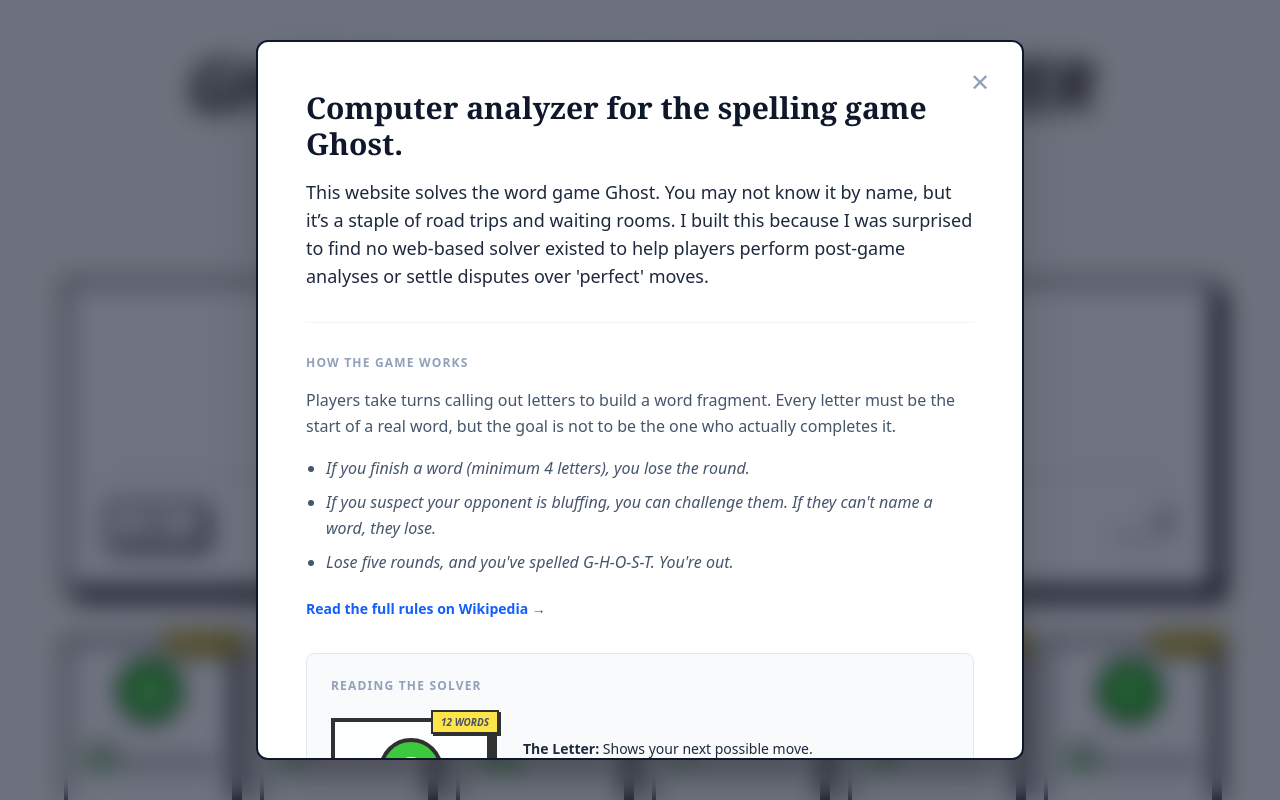
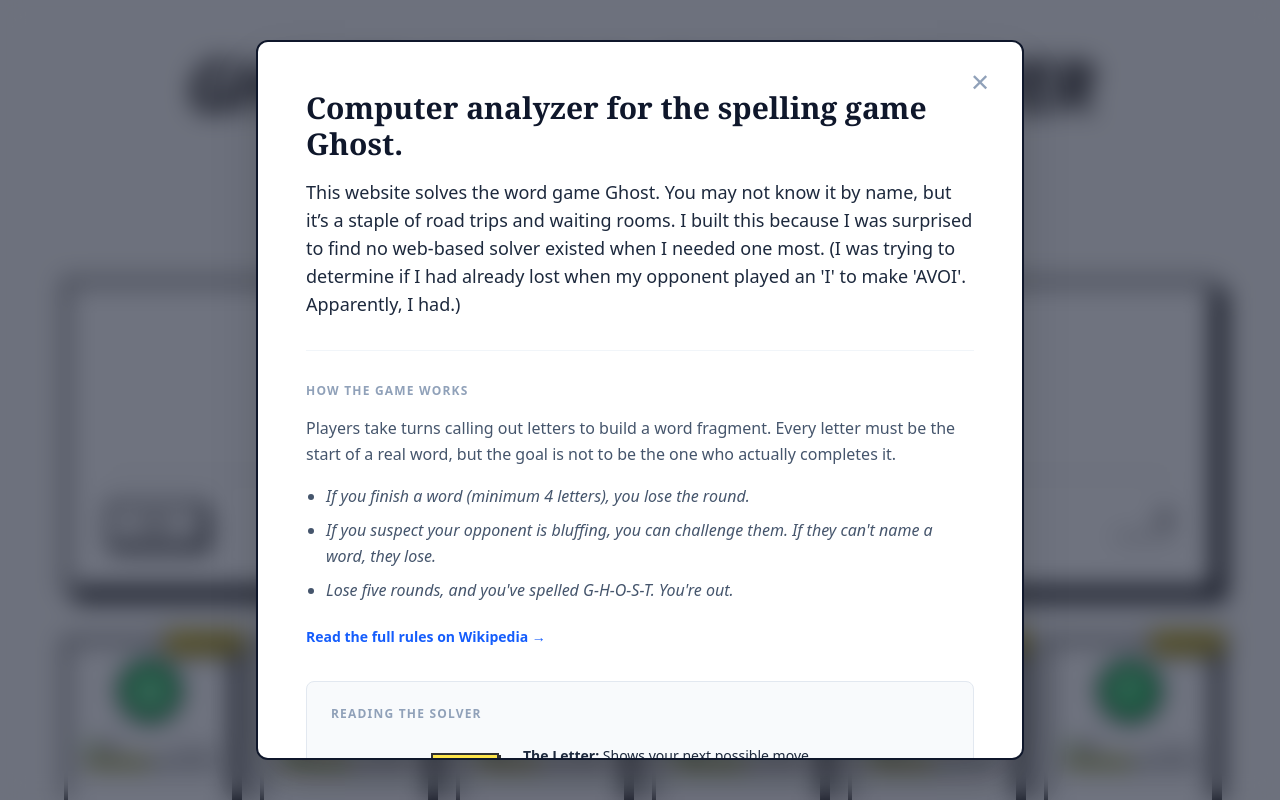
Before and after one commit to Aaronkoe/ghost-solver, a React (Vite) app: page / in a window 1280 px wide. Both pictures are taken after a click on the button "What is this?". Shown: the top 800 px of the page. Built offline with nearby package versions, Linux system fonts and the light colour scheme.

Commit message:
Fixes some issues with win/loss detection. adds dictionary section to about modal

```diff
--- a/src/App.tsx
+++ b/src/App.tsx
@@ -1,4 +1,5 @@
 import { useState, useEffect, useMemo, useRef } from 'react';
+import { calculateSafety } from './utils/trieHelpers.ts'
 import AboutModal from './components/AboutModal';
 import LetterCard from './components/LetterCard';
 import PlayerManager from './components/PlayerManager';
@@ -58,17 +59,23 @@
   // --- Derived State ---
   const activePlayerIndex = input.length % playerCount;
 
-  const getVisuals = (node: any) => {
-    const isGuaranteedWin = node.v === 1;
-    const isGuaranteedLoss = node.v === 0 && node.p === 0;
+  const getVisuals = (node: any, safety: number, playerCount: number) => {
+    // If 2 players, trust the pre-calculated minimax node.v
+    // If 3+ players, we label it as 'Risky' unless safety is 0 or 1
+    const isGuaranteedWin = playerCount === 2 ? node.v === 1 : safety === 1;
+    const isGuaranteedLoss = playerCount === 2 ? node.v === 0 : safety === 0;
 
-    // HSL: 120 is Green, 0 is Red. p (probability) slides between them.
-    let hue = isGuaranteedWin ? 120 : isGuaranteedLoss ? 0 : 20 + node.p * 75;
+    let mainColor = isGuaranteedWin ? '#22c55e' : isGuaranteedLoss ? '#ef4444' : '#f59e0b';
+
+    // The safety score gets its own color for the bar (Red -> Yellow -> Green)
+    const safetyHue = safety * 120;
+    const safetyColor = `hsl(${safetyHue}, 80%, 45%)`;
 
     return {
-      color: `hsl(${hue}, 85%, 40%)`,
+      mainColor,
+      safetyColor,
       icon: isGuaranteedWin ? '✅' : isGuaranteedLoss ? '❌' : '⚠️',
-      label: isGuaranteedWin ? 'WIN' : isGuaranteedLoss ? 'LOSS' : `${Math.round(node.p * 100)}%`,
+      label: isGuaranteedWin ? 'WIN' : isGuaranteedLoss ? 'LOSS' : 'NEUTRAL',
     };
   };
 
@@ -147,16 +154,20 @@
 
         {gameState.type === 'active' && gameState.node && (
           <div className="grid grid-cols-2 sm:grid-cols-3 md:grid-cols-4 lg:grid-cols-5 xl:grid-cols-6 gap-6 mb-20">
-            {Object.entries(gameState.node.c).map(([char, data]: [string, any]) => (
+          {Object.entries(gameState.node.c).map(([char, data]: [string, any]) => {
+            const safety = calculateSafety(data, input + char, playerCount);
+            return (
               <LetterCard
                 key={char}
                 char={char}
                 data={data}
                 input={input}
-                visuals={getVisuals(data)}
+                safety={safety} // Pass new safety score
+                visuals={getVisuals(data, safety, playerCount)}
                 playerCount={playerCount}
               />
-            ))}
+            );
+          })}
           </div>
         )}
       </div>
--- a/src/components/AboutModal.tsx
+++ b/src/components/AboutModal.tsx
@@ -8,7 +8,7 @@
 const CONTENT = {
   intro: {
     heading: 'Computer analyzer for the spelling game Ghost.',
-    body: "This website solves the word game Ghost. You may not know it by name, but it’s a staple of road trips and waiting rooms. I built this because I was surprised to find no web-based solver existed to help players perform post-game analyses or settle disputes over 'perfect' moves.",
+    body: "This website solves the word game Ghost. You may not know it by name, but it’s a staple of road trips and waiting rooms. I built this because I was surprised to find no web-based solver existed when I needed one most. (I was trying to determine if I had already lost when my opponent played an 'I' to make 'AVOI'. Apparently, I had.)",
   },
   rules: {
     label: 'HOW THE GAME WORKS',
@@ -26,10 +26,19 @@
     label: 'READING THE SOLVER',
     letterDesc: 'The Letter: Shows your next possible move.',
     statusDesc:
-      "The Status: A green 'Win' means that if you play perfectly from here, the other player is mathematically forced to lose.",
+      "The Status: A green 'Win' means that if you play perfectly from here, you can mathematically force a win.",
+    safetyDesc:
+      'The Safety Bar: Indicates the percentage of words in this branch that are safe for you. A higher bar means more room for error.',
     countDesc:
       'The Word Count: Found in the top corner, this shows how many unique words are still reachable through this branch.',
-    sampleDesc: 'Sample Words: A couple of sample words that could result from this letter.',
+    sampleDesc: 'Sample Words: A couple of sample words that could result from this letter, if they exist.',
+  },
+dictionary: {
+    label: 'THE DICTIONARY (2of12)',
+    description: "To solve a word game, one must decide on a dictionary (list of acceptable words) to use. This seems like a trivial step until you realize there are tens of thousands of words all along the gradient of 'that's obviously a word' and 'What the heck is an OUGIYA', and every dictionary draws the line somewhere different.",
+    tidbit: "This solver uses the **2of12** list from the 12dicts project. This list only includes words found in at least two of twelve major English dictionaries, ensuring that the words the computer suggests are actually 'real' words you've likely heard of. Don't blame me if you haven't, though.",
+    linkText: 'View 12dicts License & Information →',
+    linkUrl: 'http://patrickbarry.com/anagrams/license_12dicts.html',
   },
   engine: {
     label: 'THE ENGINE',
@@ -103,9 +112,15 @@
               <div className="w-40 shrink-0 pointer-events-none opacity-80">
                 <LetterCard
                   char="q"
-                  data={{ n: 12, v: 1, p: 1 }}
+                  data={{ n: 12, v: 1, p: 0.8 }}
                   input="sample"
-                  visuals={{ color: 'hsl(120, 85%, 40%)', icon: '✅', label: 'WIN' }}
+                  safety={0.83}
+                  visuals={{
+                    mainColor: '#22c55e',
+                    safetyColor: 'hsl(100, 80%, 45%)',
+                    icon: '✅',
+                    label: 'WIN'
+                  }}
                   playerCount={2}
                 />
               </div>
@@ -119,6 +134,11 @@
                   {CONTENT.guide.statusDesc.split(':')[1]}
                 </p>
                 <p>
+                   {/* ADDED SAFETY DESC */}
+                  <strong>{CONTENT.guide.safetyDesc.split(':')[0]}:</strong>
+                  {CONTENT.guide.safetyDesc.split(':')[1]}
+                </p>
+                <p>
                   <strong>{CONTENT.guide.countDesc.split(':')[0]}:</strong>
                   {CONTENT.guide.countDesc.split(':')[1]}
                 </p>
@@ -130,6 +150,25 @@
             </div>
           </div>
 
+<div>
+            <h3 className="text-xs font-black uppercase tracking-widest text-slate-400 mb-4">
+              {CONTENT.dictionary.label}
+            </h3>
+            <div className="space-y-4 text-slate-600 text-sm">
+              <p>{CONTENT.dictionary.description}</p>
+              <p className="bg-yellow-50 p-4 border-l-4 border-yellow-400 italic">
+                {CONTENT.dictionary.tidbit}
+              </p>
+              <a
+                href={CONTENT.dictionary.linkUrl}
+                target="_blank"
+                rel="noreferrer"
+                className="inline-block font-bold text-blue-600 hover:underline"
+              >
+                {CONTENT.dictionary.linkText}
+              </a>
+            </div>
+          </div>
           {/* Algorithm Section */}
           <div>
             <h3 className="text-xs font-black uppercase tracking-widest text-slate-400 mb-2">
--- a/src/components/LetterCard.tsx
+++ b/src/components/LetterCard.tsx
@@ -4,12 +4,14 @@
   char: string;
   data: any;
   input: string;
-  visuals: { color: string; icon: string; label: string };
+  // Visuals now contains two distinct colors
+  visuals: { mainColor: string; safetyColor: string; icon: string; label: string };
   playerCount: number;
+  safety: number; // The new 0-1 score we calculated
 }
 
-export default function LetterCard({ char, data, input, visuals, playerCount }: LetterCardProps) {
-  // Use the randomized, parity-aware helper to find examples
+export default function LetterCard({ char, data, input, visuals, playerCount, safety }: LetterCardProps) {
+  // input + char represents the state AFTER this letter is played
   const winWord = getExampleWord(data, input + char, true, playerCount);
   const lossWord = getExampleWord(data, input + char, false, playerCount);
 
@@ -20,27 +22,32 @@
         {data.n} WORDS
       </div>
 
-      {/* Main Letter Circle */}
+      {/* Main Letter Circle - Uses Minimax Forced Outcome Color */}
       <div
-        style={{ backgroundColor: visuals.color }}
+        style={{ backgroundColor: visuals.mainColor }}
         className="w-16 h-16 rounded-full border-4 border-black flex items-center justify-center text-4xl font-black text-white shadow-[inset_0_-4px_0_rgba(0,0,0,0.2)] mb-2"
       >
         {char.toUpperCase()}
       </div>
 
-      {/* Status Label & Probability Bar */}
+      {/* Status Label & Safety Score Bar */}
       <div className="mt-2 w-full">
         <div className="flex justify-between items-center mb-1">
           <span className="font-black text-[10px] uppercase tracking-tighter">
             {visuals.icon} {visuals.label}
           </span>
+          <span className="font-bold text-[9px] opacity-60">
+            {Math.round(safety * 100)}% SAFE
+          </span>
         </div>
+
+        {/* Progress Bar - Uses the Gradient Safety Color */}
         <div className="w-full h-2.5 bg-stone-100 border-2 border-black overflow-hidden rounded-sm">
           <div
             className="h-full transition-all duration-700 ease-out"
             style={{
-              width: `${data.p * 100}%`,
-              backgroundColor: visuals.color,
+              width: `${safety * 100}%`,
+              backgroundColor: visuals.safetyColor,
             }}
           />
         </div>
@@ -67,7 +74,7 @@
 
       {/* Subtle hover detail */}
       <div className="absolute bottom-1 right-2 text-[8px] font-bold text-stone-300 opacity-0 group-hover:opacity-100 transition-opacity uppercase">
-        Analysis Mode
+        {playerCount} Players
       </div>
     </div>
   );
--- a/src/utils/trieHelpers.ts
+++ b/src/utils/trieHelpers.ts
@@ -7,61 +7,21 @@
   return result;
 };
 
-// Main helper
-export const getExampleWord = (
-  node: any,
-  currentPath: string,
-  targetWin: boolean,
-  playerCount: number,
-): string | null => {
-  const branches = Object.entries(node.c || {});
-  if (branches.length === 0) {
-    // Check the current node itself if it's a word
-    if (node.e) {
-      const lettersAdded = 0; // We are at the end
-      const isWin = lettersAdded % playerCount !== 0;
-      return isWin === targetWin ? currentPath : null;
-    }
-    return null;
-  }
-
-  const shuffledBranches = shuffle(branches);
-
-  for (const [char, child] of shuffledBranches as [string, any][]) {
-    const word = findWordWithParity(
-      child,
-      currentPath + char,
-      targetWin,
-      playerCount,
-      currentPath.length, // The index of the letter the player is currently choosing
-    );
-    if (word) return word;
-  }
-
-  return null; // Return null if no word with this parity exists
-};
-
 const findWordWithParity = (
   node: any,
   path: string,
   targetWin: boolean,
   playerCount: number,
-  currentFragmentLength: number, // Length of the string BEFORE this search
+  actorIndex: number,
 ): string | null => {
+  // If this node represents a completed word
   if (node.e) {
-    // A player loses if: (wordLength % playerCount) matches the current player's turn index.
-    // Let's use absolute indices to keep it simple.
-    // If input.length is 4, it is Player 1's turn (4 % 3 = 1).
-    // Player 1 will lose on any word where wordLength % 3 === 1.
+    // The player who typed the last letter loses.
+    // Index of the last letter is (length - 1)
+    const loserIndex = (path.length - 1) % playerCount;
 
-    // Standard Ghost Rule: The person who says the last letter of a 4+ word loses.
-    // Let's refine the math to be bulletproof:
-    const loser = path.length % playerCount;
-    // If loser is 0, it means Player 3 (in a 3-man game) lost.
-    const actualLoser = loser === 0 ? playerCount : loser;
-    const currentPlayer = (currentFragmentLength % playerCount) + 1;
-
-    const isWin = actualLoser !== currentPlayer;
+    // The actor wins if they are NOT the loser
+    const isWin = loserIndex !== actorIndex;
     return isWin === targetWin ? path : null;
   }
 
@@ -74,10 +34,47 @@
       path + char,
       targetWin,
       playerCount,
-      currentFragmentLength,
+      actorIndex
     );
     if (result) return result;
   }
 
   return null;
 };
+
+export const getExampleWord = (
+  node: any,
+  currentPath: string,
+  targetWin: boolean,
+  playerCount: number,
+): string | null => {
+  // The "actor" is the person who just played the letter that created currentPath.
+  // Their move is at the last index of currentPath.
+  const actorIndex = (currentPath.length - 1) % playerCount;
+
+  return findWordWithParity(node, currentPath, targetWin, playerCount, actorIndex);
+};
+
+export const calculateSafety = (node: any, currentPath: string, playerCount: number): number => {
+  let totalWords = 0;
+  let actorLosses = 0;
+  const actorIndex = (currentPath.length - 1) % playerCount;
+
+  const traverse = (n: any, path: string) => {
+    if (n.e) {
+      totalWords++;
+      const loserIndex = (path.length - 1) % playerCount;
+      if (loserIndex === actorIndex) {
+        actorLosses++;
+      }
+    }
+    if (n.c) {
+      for (const char in n.c) {
+        traverse(n.c[char], path + char);
+      }
+    }
+  };
+
+  traverse(node, currentPath);
+  return totalWords === 0 ? 0 : 1 - actorLosses / totalWords;
+};
```
